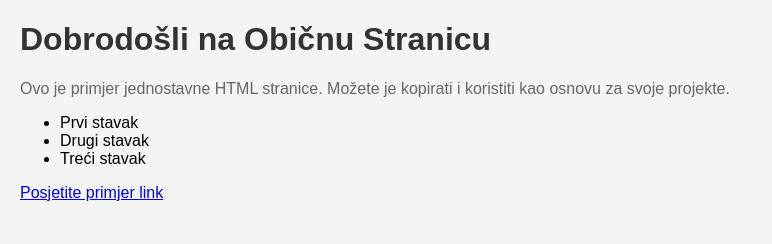
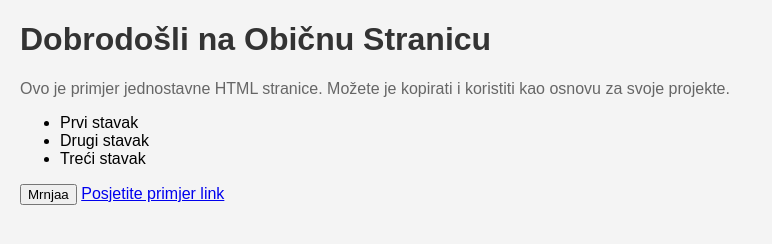
Before and after one commit to Katanica/git-test, a plain HTML site: page index.html in a window 1280 px wide. Shown: the whole page, without its empty margins (0-772 px from the left). Drawn offline with Linux system fonts and the light colour scheme.

Commit message:
Dodao sam button

```diff
--- a/index.html
+++ b/index.html
@@ -1,5 +1,6 @@
 <!DOCTYPE html>
 <html lang="en">
+
 <head>
     <meta charset="UTF-8">
     <meta name="viewport" content="width=device-width, initial-scale=1.0">
@@ -10,14 +11,17 @@
             margin: 20px;
             background-color: #f4f4f4;
         }
+
         h1 {
             color: #333;
         }
+
         p {
             color: #666;
         }
     </style>
 </head>
+
 <body>
     <h1>Dobrodošli na Običnu Stranicu</h1>
     <p>Ovo je primjer jednostavne HTML stranice. Možete je kopirati i koristiti kao osnovu za svoje projekte.</p>
@@ -26,6 +30,8 @@
         <li>Drugi stavak</li>
         <li>Treći stavak</li>
     </ul>
+    <button>Mrnjaa</button>
     <a href="https://www.example.com">Posjetite primjer link</a>
 </body>
+
 </html>
```
